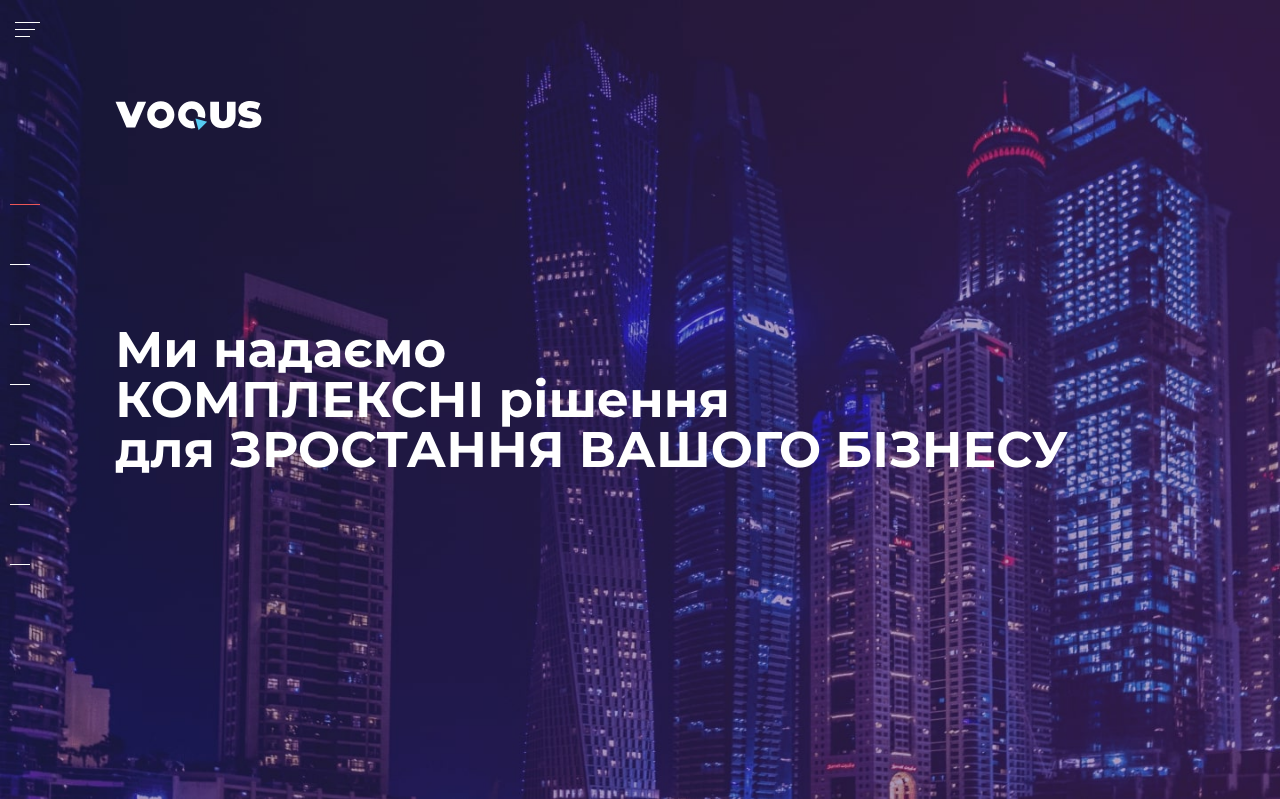
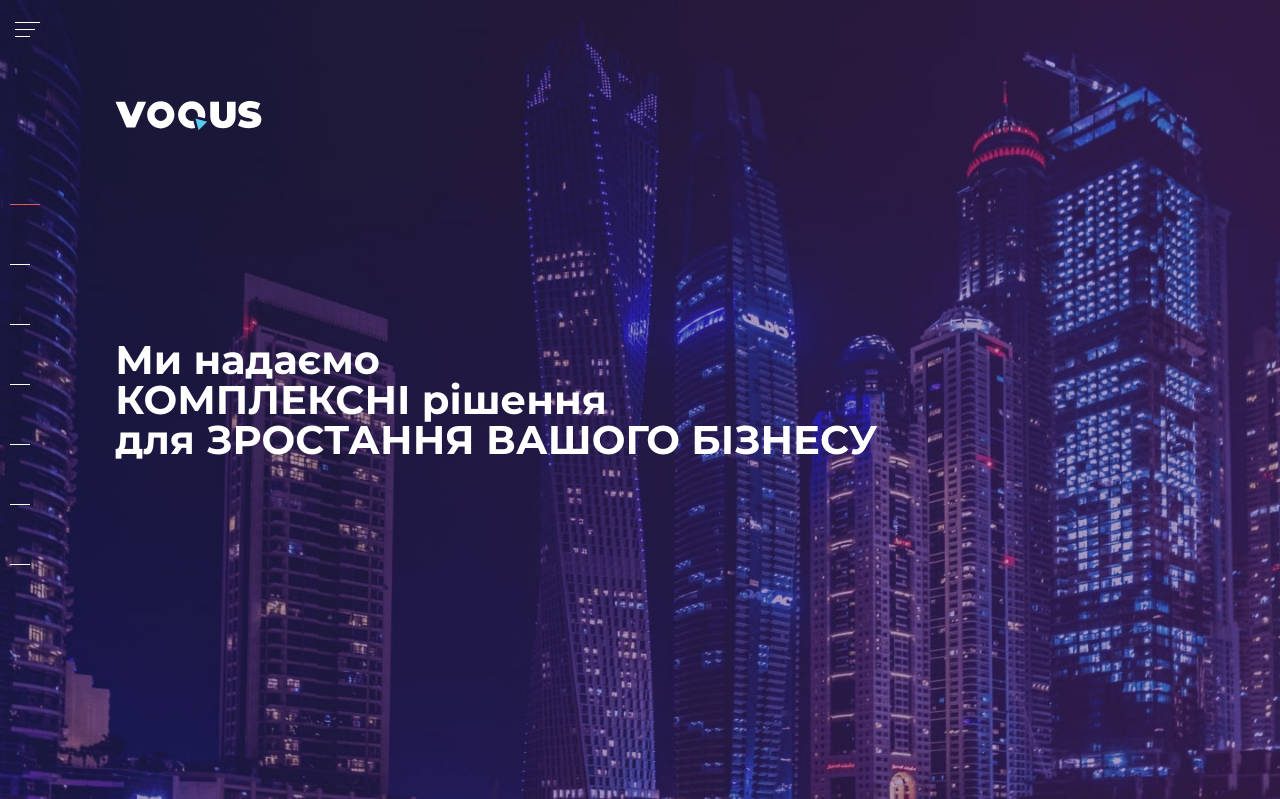
Before and after one commit to INVISIBLE5130/voqus, a PHP site: page /test/index.html in a window 1280 px wide. Shown: the top 799 px of the page. Run offline with PHP 8.4, Linux system fonts and the light colour scheme; data that the repository does not hold is empty.

Commit message:
Updated styles of test and test2

```diff
--- a/test/css/build.css
+++ b/test/css/build.css
@@ -2347,7 +2347,7 @@ input[type='number']::-webkit-outer-spin-button, input[type='number']::-webkit-i
 
 @media (min-width: 1024px) {
     .header {
-        font-size: 5rem;
+        font-size: 4rem;
         line-height: 1em
     }
 }
--- a/test2/css/build.css
+++ b/test2/css/build.css
@@ -2351,7 +2351,7 @@ input[type='number']::-webkit-outer-spin-button, input[type='number']::-webkit-i
 
 @media (min-width: 1024px) {
     .header {
-        font-size: 5rem;
+        font-size: 4rem;
         line-height: 1em
     }
 }
```
